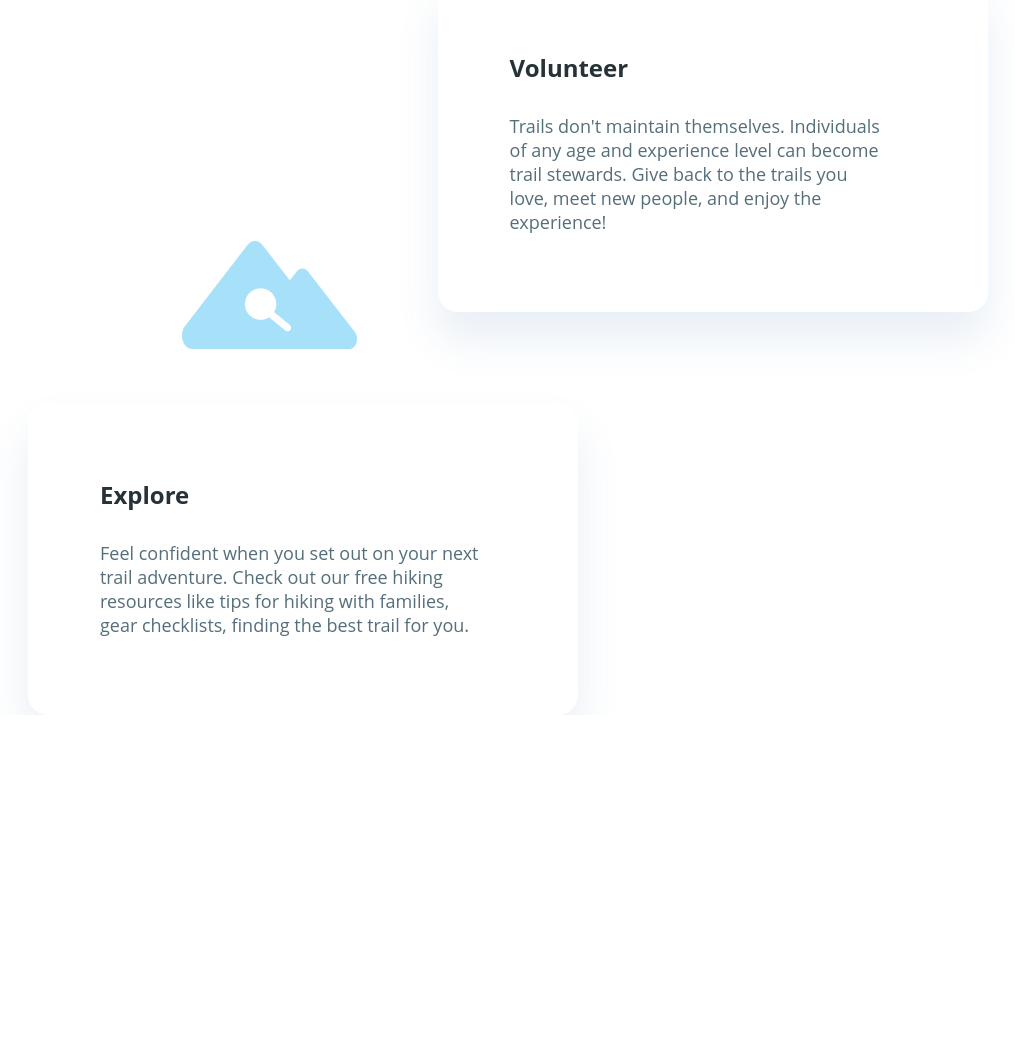
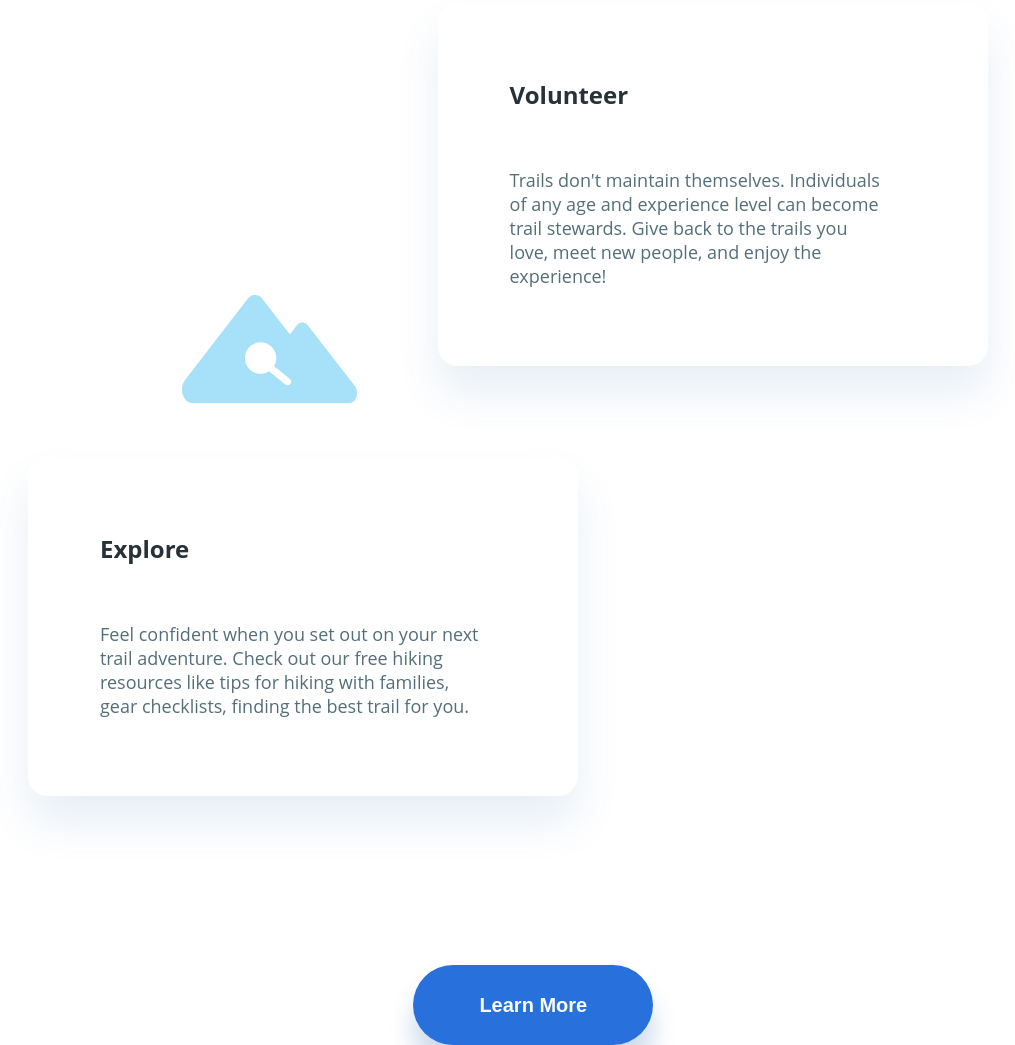
Before and after one commit to Reecure/LandingPage, a plain HTML site: page first-landing/src/index.html in a window 1280 px wide. Shown: the part 2045-3090 px from the top of the page, without its empty margins (228-1243 px from the left). Before the commit the page ends 2760 px from the top, so only its background shows below. Drawn offline with Linux system fonts and the light colour scheme.

Commit message:
added benefits button

```diff
--- a/first-landing/src/assets/styles/layout/_benefits.scss
+++ b/first-landing/src/assets/styles/layout/_benefits.scss
@@ -14,7 +14,7 @@
       }
       @media (max-width: 768px) {
         width: 550px;
-        margin: 25% 10% 0 15%;
+        margin: 25% 10% 10.8% 15%;
       }
     }
   }
@@ -33,7 +33,7 @@
 
       &__title {
         @include h3();
-        margin-bottom: 30px;
+        margin-bottom: 15%;
       }
       &__description {
         @include p1();
@@ -53,5 +53,18 @@
       margin-top: -10%;
       margin-left: 40%;
     }
+    & > div:last-child {
+      @media (max-width: 1280px) {
+        margin-left: 23%;
+        margin-top: 20%;
+      }
+    }
+  }
+  &__button {
+    & button {
+      margin-left: 19%;
+      margin-top: -10%;
+      @include btn();
+    }
   }
 }
--- a/first-landing/src/assets/styles/layout/index.scss
+++ b/first-landing/src/assets/styles/layout/index.scss
@@ -1,2 +1,3 @@
 @import "head";
 @import "benefits";
+@import "members";
--- a/first-landing/src/index.html
+++ b/first-landing/src/index.html
@@ -85,8 +85,13 @@
                 </div>
               </div>
             </div>
+            <div class="benefits__button">
+              <button>Learn More</button>
+            </div>
           </div>
         </div>
+
+        <div class="members"></div>
       </menu>
     </div>
   </body>
```
Also changed, not shown: first-landing/src/assets/css/index.css, first-landing/src/assets/css/index.min.css, first-landing/src/assets/styles/css/index.css, first-landing/src/assets/styles/css/index.min.css, first-landing/src/assets/styles/layout/_members.scss (added), 4 other files.
